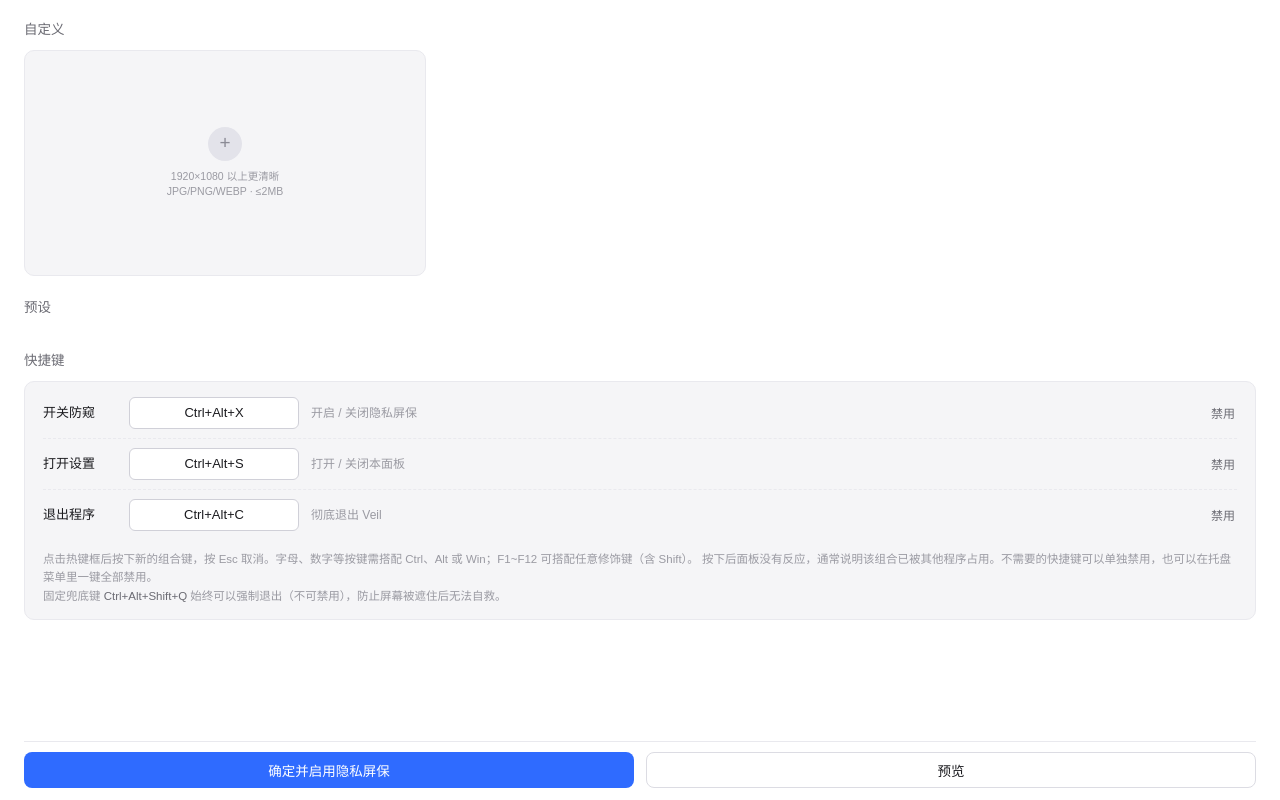
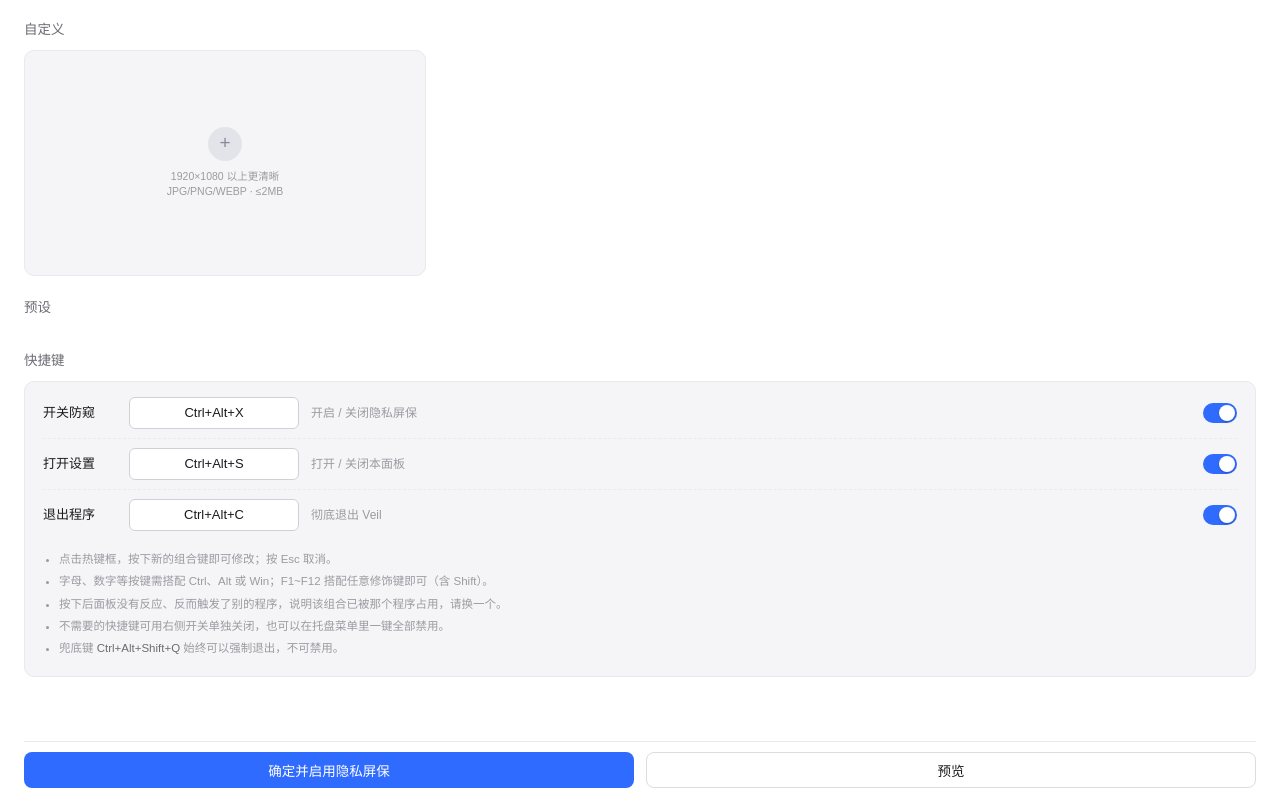
Before and after one commit to Airlur/Veil, a plain HTML site: page ui/index.html in a window 1280 px wide. Drawn offline with Linux system fonts and the light colour scheme.

Commit message:
ui+release: 快捷键开关式按钮与分组说明；v1.1.0 发布准备
- 快捷键的禁用/启用改为开关；说明文字按条目分行
- 面板说明补充分钩子类快捷键（如微信）检测不到占用的边界
- CI 产物按版本命名并拆分：portable.zip / setup.exe / SHA256SUMS.txt
- Release 描述取自 docs/release-notes/<tag>.md，校验和自动附加
- 版本号升至 1.1.0

```diff
--- a/ui/index.html
+++ b/ui/index.html
@@ -166,13 +166,16 @@
   .hk-key.inactive{border-color:#e5484d;background:#fff6f6;color:#c62828;}
   /* 用户主动禁用的热键：灰色，不是错误 */
   .hk-key.off{color:var(--muted);background:var(--soft);border-style:dashed;}
-  .hk-off{
-    margin-left:auto;flex-shrink:0;
-    background:none;border:none;padding:4px 2px;
-    font-family:inherit;font-size:12px;color:var(--sub);cursor:pointer;
+  /* 每组热键的启用开关 */
+  .hk-switch{margin-left:auto;flex-shrink:0;position:relative;width:34px;height:20px;cursor:pointer;}
+  .hk-switch input{position:absolute;opacity:0;width:0;height:0;}
+  .hk-switch span{position:absolute;inset:0;background:#cfcfd8;border-radius:10px;transition:background .15s;}
+  .hk-switch span::after{
+    content:'';position:absolute;left:2px;top:2px;width:16px;height:16px;
+    background:#fff;border-radius:50%;box-shadow:0 1px 2px rgba(0,0,0,.25);transition:transform .15s;
   }
-  .hk-off:hover{color:var(--accent);}
-  .hk-off[hidden]{display:none;}
+  .hk-switch input:checked + span{background:var(--accent);}
+  .hk-switch input:checked + span::after{transform:translateX(14px);}
   .hk-msg{margin:-2px 0 9px 86px;font-size:12px;line-height:1.9;color:#c62828;}
   .hk-msg[hidden]{display:none;}
   .hk-msg .hk-sub{color:var(--sub);}
@@ -185,9 +188,10 @@
   .hk-warn{color:#c62828;}
   .hk-desc{color:var(--muted);font-size:12px;}
   .hk-note{
-    margin-top:10px;padding-bottom:8px;
+    margin:10px 0 0;padding:0 0 8px 16px;
     color:var(--muted);font-size:11.5px;line-height:1.6;
   }
+  .hk-note li{margin:4px 0;}
   .hk-note b{color:var(--sub);font-weight:500;}
 
   /* ---------- 底部（sticky：钉在可视区底部，宽度随卡片同步） ---------- */
@@ -253,7 +257,7 @@
         <span class="hk-label">开关防窥</span>
         <button class="hk-key" id="hkToggle" onclick="recordHotkey('toggle')">Ctrl+Alt+X</button>
         <span class="hk-desc">开启 / 关闭隐私屏保</span>
-        <button class="hk-off" id="hkOffToggle" onclick="setHotkeyOff('toggle', true)">禁用</button>
+        <label class="hk-switch" title="启用 / 禁用这组快捷键"><input type="checkbox" id="hkOffToggle" checked onchange="setHotkeyOff('toggle', !this.checked)"><span></span></label>
       </div>
       <div class="hk-msg" id="hkMsgToggle" hidden></div>
     </div>
@@ -262,7 +266,7 @@
         <span class="hk-label">打开设置</span>
         <button class="hk-key" id="hkSettings" onclick="recordHotkey('settings')">Ctrl+Alt+S</button>
         <span class="hk-desc">打开 / 关闭本面板</span>
-        <button class="hk-off" id="hkOffSettings" onclick="setHotkeyOff('settings', true)">禁用</button>
+        <label class="hk-switch" title="启用 / 禁用这组快捷键"><input type="checkbox" id="hkOffSettings" checked onchange="setHotkeyOff('settings', !this.checked)"><span></span></label>
       </div>
       <div class="hk-msg" id="hkMsgSettings" hidden></div>
     </div>
@@ -271,16 +275,17 @@
         <span class="hk-label">退出程序</span>
         <button class="hk-key" id="hkQuit" onclick="recordHotkey('quit')">Ctrl+Alt+C</button>
         <span class="hk-desc">彻底退出 Veil</span>
-        <button class="hk-off" id="hkOffQuit" onclick="setHotkeyOff('quit', true)">禁用</button>
+        <label class="hk-switch" title="启用 / 禁用这组快捷键"><input type="checkbox" id="hkOffQuit" checked onchange="setHotkeyOff('quit', !this.checked)"><span></span></label>
       </div>
       <div class="hk-msg" id="hkMsgQuit" hidden></div>
     </div>
-    <div class="hk-note">
-      点击热键框后按下新的组合键，按 Esc 取消。字母、数字等按键需搭配 Ctrl、Alt 或 Win；F1~F12 可搭配任意修饰键（含 Shift）。
-      按下后面板没有反应，通常说明该组合已被其他程序占用。不需要的快捷键可以单独禁用，也可以在托盘菜单里一键全部禁用。<br>
-      固定兜底键 <b>Ctrl+Alt+Shift+Q</b> 始终可以强制退出（不可禁用），防止屏幕被遮住后无法自救。
-      <span class="hk-warn" id="hkEscapeWarn" hidden>（当前被其他程序占用，未生效）</span>
-    </div>
+    <ul class="hk-note">
+      <li>点击热键框，按下新的组合键即可修改；按 Esc 取消。</li>
+      <li>字母、数字等按键需搭配 Ctrl、Alt 或 Win；F1~F12 搭配任意修饰键即可（含 Shift）。</li>
+      <li>按下后面板没有反应、反而触发了别的程序，说明该组合已被那个程序占用，请换一个。</li>
+      <li>不需要的快捷键可用右侧开关单独关闭，也可以在托盘菜单里一键全部禁用。</li>
+      <li>兜底键 <b>Ctrl+Alt+Shift+Q</b> 始终可以强制退出，不可禁用。<span class="hk-warn" id="hkEscapeWarn" hidden>（当前被其他程序占用，未生效）</span></li>
+    </ul>
   </div>
 
   <div class="spacer"></div>
@@ -463,9 +468,7 @@ async function loadHotkeys(reset){
     if(!busy) btn.textContent = st.disabled ? st.combo + '（已禁用）' : st.combo;
     btn.classList.toggle('off', st.disabled && !busy);
     btn.classList.toggle('inactive', !st.active && !st.disabled && !busy);
-    const off = document.getElementById(HK[kind].off);
-    off.textContent = st.disabled ? '启用' : '禁用';
-    off.onclick = ()=>setHotkeyOff(kind, !st.disabled);
+    document.getElementById(HK[kind].off).checked = !st.disabled;
     if(st.active || st.disabled){
       if(hkNotes[kind] && hkNotes[kind].auto) setHotkeyNote(kind, '');
     }else if(!hkNotes[kind]){
@@ -535,7 +538,7 @@ async function submitHotkey(kind, mods, vk){
 }
 
 async function setHotkeyOff(kind, off){
-  if(recording) return;
+  if(recording){ loadHotkeys(); return; } // 录制中不处理，把开关拨回原位
   let r;
   try{ r = JSON.parse(await window.goSetHotkeyOff(kind, off)); }
   catch(e){ r = {error:'返回格式异常'}; }
@@ -549,6 +552,12 @@ async function setHotkeyOff(kind, off){
 }
 
 window.addEventListener('DOMContentLoaded', boot);
+// 开关 = 启用 / 禁用该组快捷键（checked 为启用状态）
+for(const kind in HK){
+  document.getElementById(HK[kind].off).addEventListener('change', e=>{
+    setHotkeyOff(kind, !e.target.checked);
+  });
+}
 window.addEventListener('contextmenu', e=>e.preventDefault());
 </script>
 </body>
```
Also changed, not shown: 4 other files.
